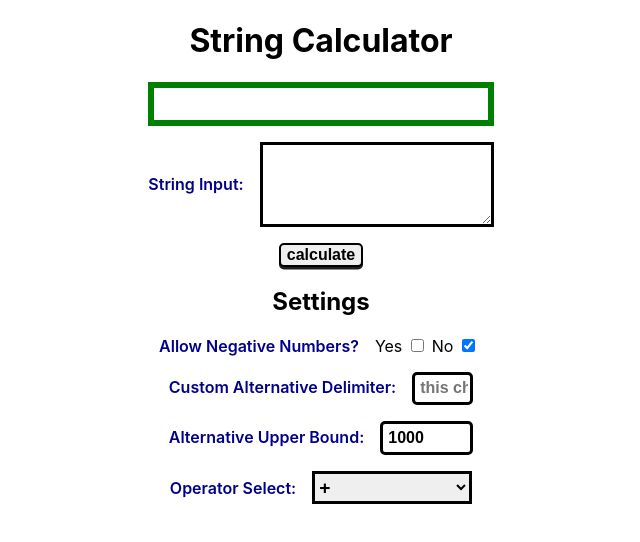
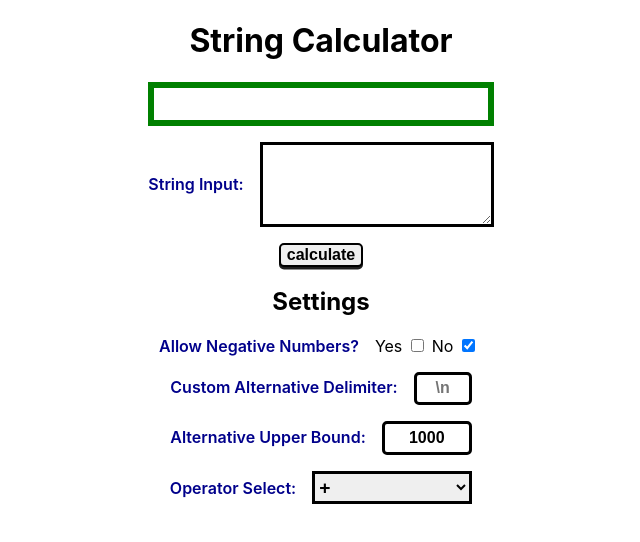
Before and after one commit to SeanPhilippi/react-calc, a React (Create React App) app: page / in a window 1280 px wide. Shown: the top 542 px of the page, without its empty margins (319-959 px from the left). Built offline with nearby package versions, Linux system fonts and the light colour scheme.

Commit message:
broke out into more components, added README

```diff
--- a/src/App.css
+++ b/src/App.css
@@ -1,4 +1,4 @@
-.App {
+.calculator {
   text-align: center;
 }
 
@@ -85,7 +85,7 @@ label {
 
 .custom-delimiter {
   margin-top: 1rem;
-  padding-left: 5px;
+  text-align: center;
   font-size: 1rem;
   font-weight: 600;
   width: 3rem;
@@ -96,7 +96,7 @@ label {
 
 .upper-bound {
   margin-top: 1rem;
-  padding-left: 5px;
+  text-align: center;
   font-size: 1rem;
   font-weight: 600;
   width: 5rem;
--- a/src/App.js
+++ b/src/App.js
@@ -1,4 +1,6 @@
 import React, { PureComponent } from 'react';
+import Display from './components/Display';
+import Form from './components/Form';
 import Settings from './components/Settings';
 import calculate from './utilities/calculate';
 import getDelimiters from './utilities/getDelimiters';
@@ -69,40 +71,17 @@ class App extends PureComponent {
     } = this.state;
 
     return (
-      <div className="App">
       <div className="calculator">
-          <h1>
-            String Calculator
-          </h1>
-          <div className="display">
-            { formula } { result }
-          </div>
-          <div className="error-message">
-            { error }
-          </div>
-          <form onSubmit={ this.handleSubmit }>
-            <div className="string-input">
-              <label htmlFor="string-input">
-                String Input:
-              </label>
-              <textarea
-                rows="5"
-                columns="50"
-                autoFocus
-                autoComplete="off"
-                placeholder=""
-                name="inputString"
-                value={ inputString }
-                onChange={ this.handleOnChange }
-              >
-              </textarea>
-            </div>
-            <input
-              type="submit"
-              value="calculate"
-              className="submit"
+        <Display
+          result={ result }
+          error={ error }
+          formula={ formula }
         />
-          </form>
+        <Form
+          inputString={ inputString }
+          handleSumbit={ this.handleSubmit }
+          handleOnChange={ this.handleOnChange }
+        />
         <Settings
           altDelimiter={ altDelimiter }
           upperBound={ upperBound }
@@ -111,7 +90,6 @@ class App extends PureComponent {
           handleCheck={ this.handleCheck }
         />
       </div>
-      </div>
     );
   };
 };
--- /dev/null
+++ b/src/components/Display.js
@@ -0,0 +1,21 @@
+import React from 'react';
+
+const Display = ({
+  formula,
+  result,
+  error
+}) => (
+  <>
+    <h1>
+      String Calculator
+    </h1>
+    <div className="display">
+      { formula } { result }
+    </div>
+    <div className="error-message">
+      { error }
+    </div>
+  </>
+)
+
+export default Display;
--- /dev/null
+++ b/src/components/Form.js
@@ -0,0 +1,32 @@
+import React from 'react';
+
+const Form = ({
+  handleSubmit,
+  handleOnChange,
+  inputString
+}) => (
+  <form onSubmit={ handleSubmit }>
+    <div className="string-input">
+      <label htmlFor="string-input">
+        String Input:
+      </label>
+      <textarea
+        rows="5"
+        columns="50"
+        autoFocus
+        autoComplete="off"
+        name="inputString"
+        value={ inputString }
+        onChange={ handleOnChange }
+      >
+      </textarea>
+    </div>
+    <input
+      type="submit"
+      value="calculate"
+      className="submit"
+    />
+  </form>
+);
+
+export default Form;
--- a/src/components/Settings.js
+++ b/src/components/Settings.js
@@ -39,7 +39,7 @@ const Settings = ({
       <input
         name="altDelimiter"
         className="custom-delimiter"
-        placeholder="this character will replace '\n' delimiter"
+        placeholder="\n"
         type="text"
         maxLength="1"
         value={ altDelimiter }
```
Also changed, not shown: 1 other file (tests, documents, lock files or other folders). Lines whose indentation alone changed are shown as unchanged.
